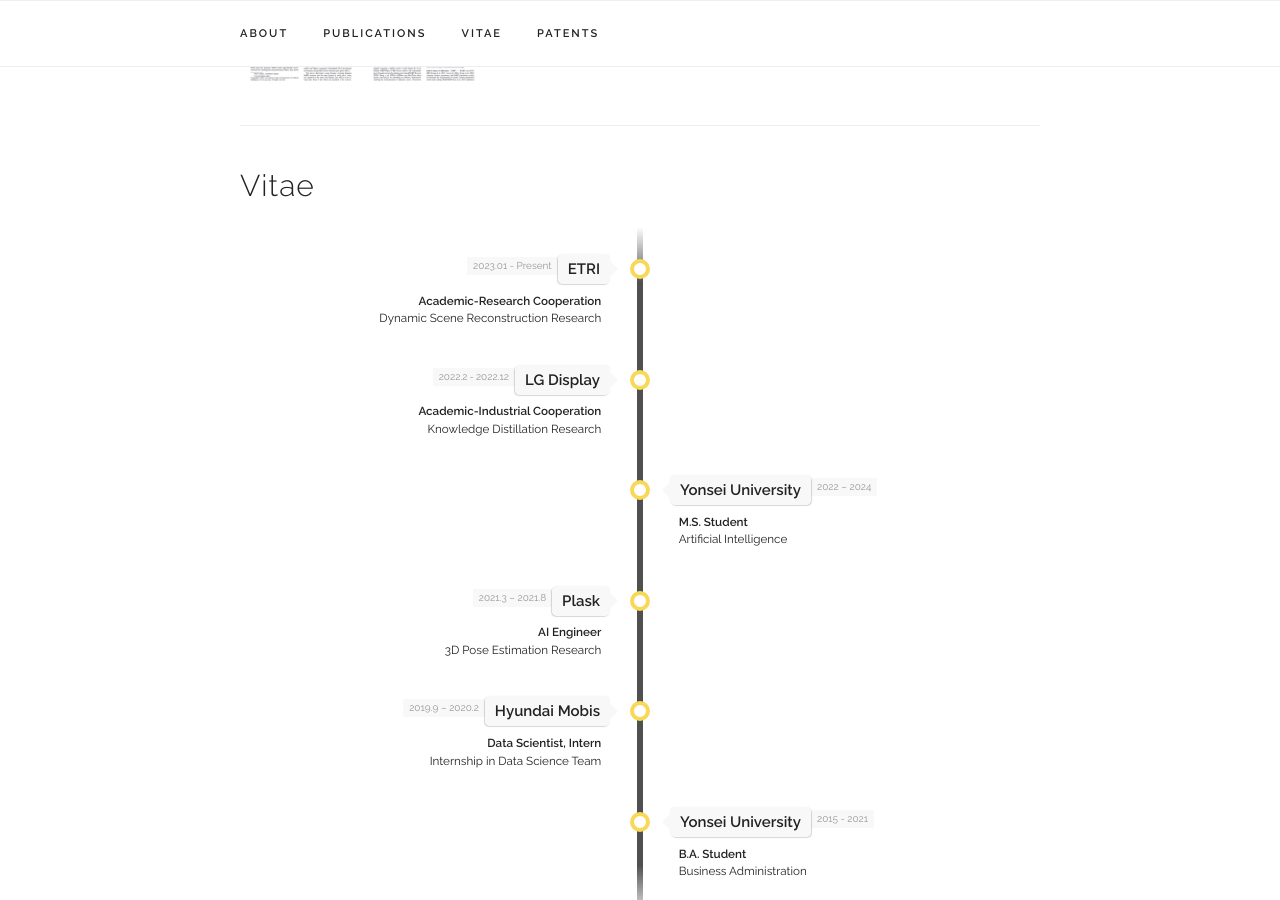
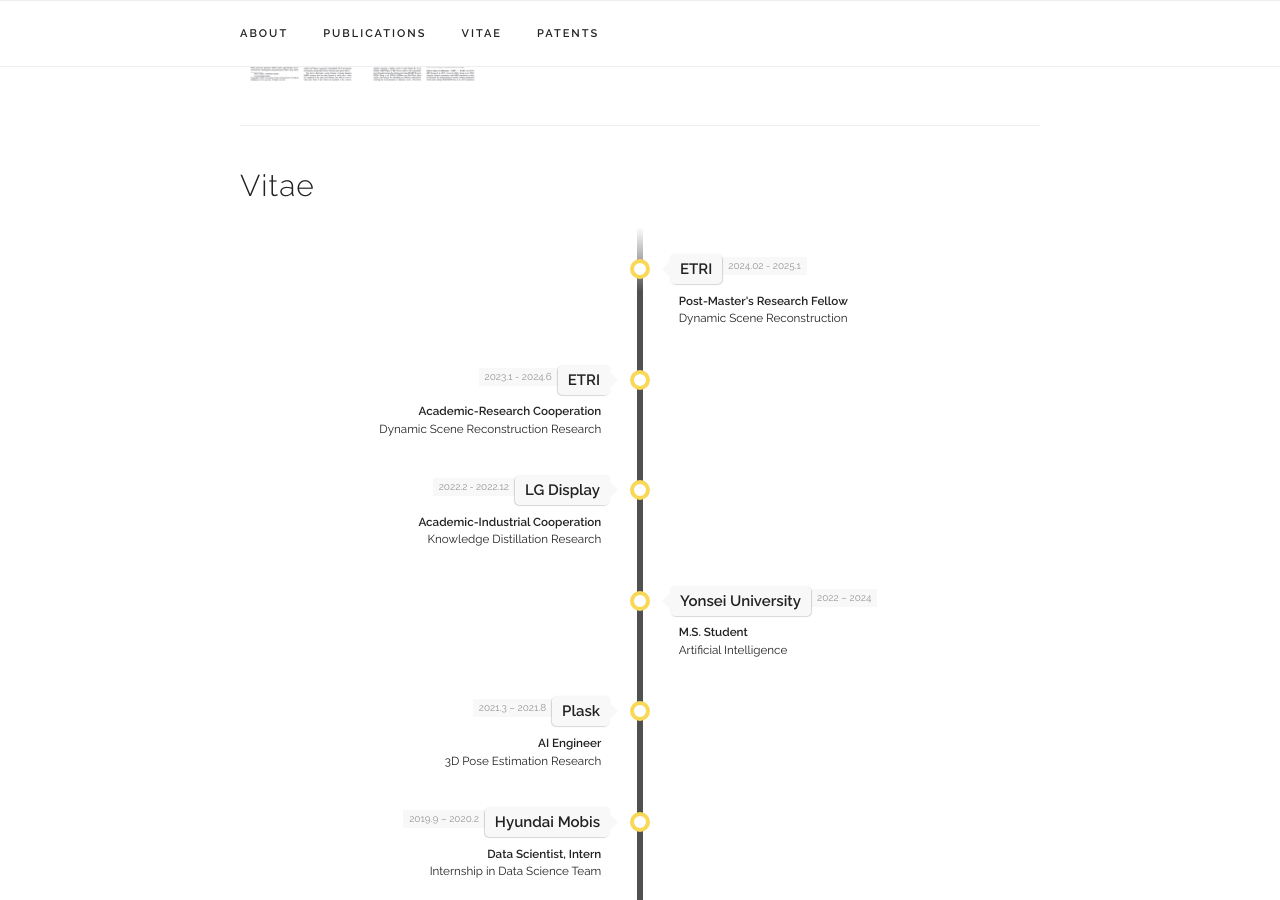
Before and after one commit to seoha-kim/seoha-kim.github.io, a Jekyll site: the page built from index.html, in a window 1280 px wide and 900 px high, scrolled down 1704 px. Built offline with Jekyll 4.4.1, drawn with Linux system fonts in a browser that asks for light colours; some web fonts are replaced.

Commit message:
Update experience.yaml

```diff
--- a/_data/experience.yaml
+++ b/_data/experience.yaml
@@ -1,7 +1,12 @@
 experiences:
+- place: "ETRI"
+  time: "2024.02 - 2025.1"
+  title: "Post-Master's Research Fellow"
+  subtitle: "Dynamic Scene Reconstruction"
+  category: "school"
 
 - place: "ETRI"
-  time: "2023.01 - Present"
+  time: "2023.1 - 2024.6"
   title: "Academic-Research Cooperation"
   subtitle: "Dynamic Scene Reconstruction Research"
   category: "work"
```
